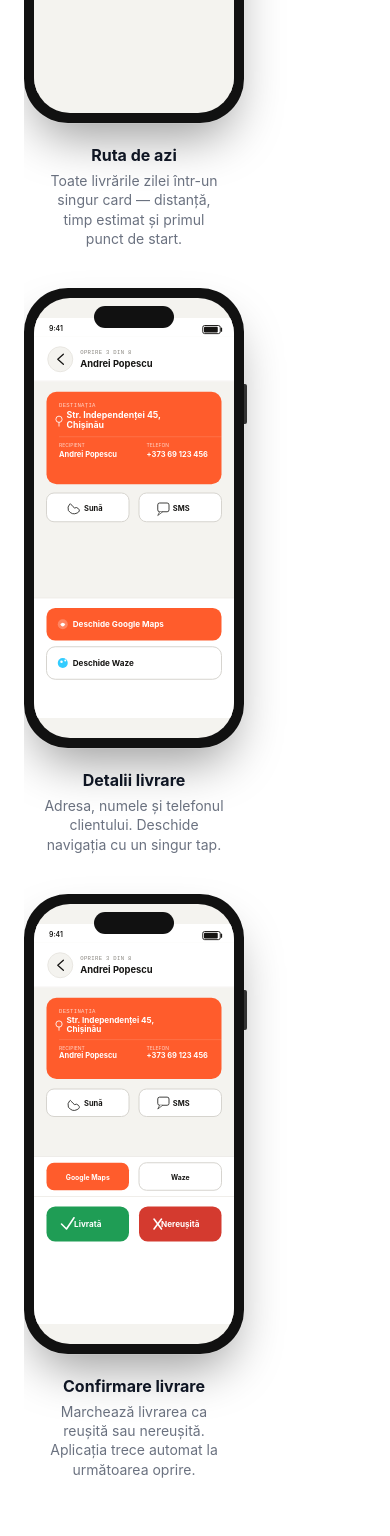
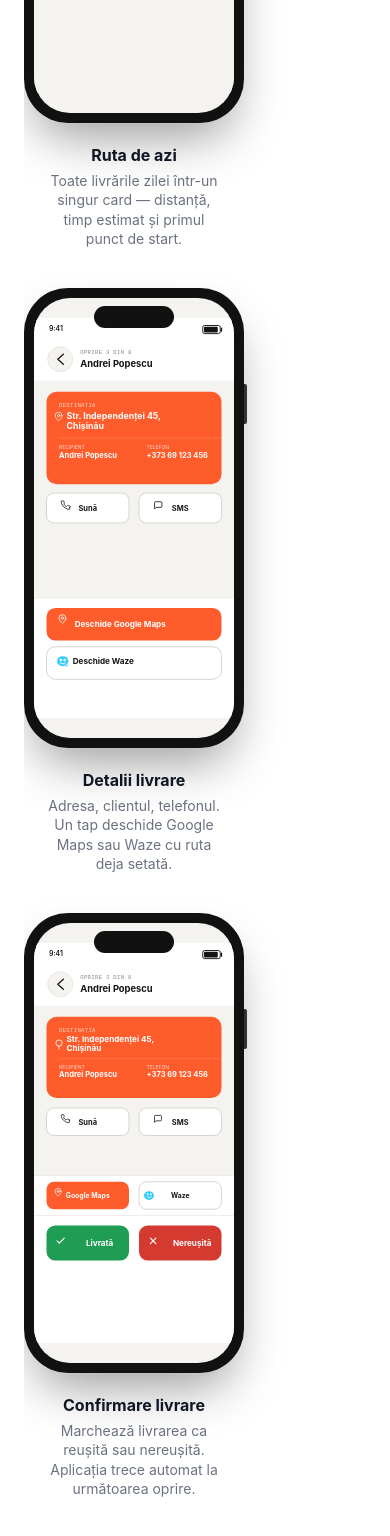
Before and after one commit to LoleWorks/livra, a React (Vite) app: page /sofer in a window 390 px wide. Shown: the part 1246-2782 px from the top of the page. Built offline with nearby package versions, Linux system fonts and the light colour scheme; no server answers.

Commit message:
Fix phone mockup icons: Feather SVG paths for phone/SMS/check/x, fix button icon overlap

```diff
--- a/src/pages/DriverDownload.tsx
+++ b/src/pages/DriverDownload.tsx
@@ -143,7 +143,6 @@ function DeliveryDetailSVG() {
       {/* Header */}
       <rect x="0" y="30" width="320" height="72" fill="#fff" />
       <line x1="0" y1="101" x2="320" y2="101" stroke="#E8E6E0" strokeWidth="1" />
-      {/* Back button */}
       <circle cx="42" cy="66" r="20" fill="#F4F3EF" stroke="#E8E6E0" strokeWidth="1.5" />
       <polyline points="47,58 38,66 47,74" fill="none" stroke="#161513" strokeWidth="2" strokeLinecap="round" strokeLinejoin="round" />
       <text x="74" y="58" fontSize="9" fill="#8A8780" fontFamily="monospace" letterSpacing="0.5">OPRIRE 3 DIN 8</text>
@@ -155,48 +154,57 @@ function DeliveryDetailSVG() {
       {/* Destination card */}
       <rect x="20" y="118" width="280" height="148" rx="16" fill="#FF5C2C" />
       <text x="40" y="142" fontSize="9" fill="rgba(255,255,255,0.75)" fontFamily="monospace" letterSpacing="0.5">DESTINAȚIA</text>
-      {/* pin icon */}
-      <circle cx="40" cy="162" r="5" fill="none" stroke="rgba(255,255,255,0.9)" strokeWidth="1.5" />
-      <line x1="40" y1="167" x2="40" y2="173" stroke="rgba(255,255,255,0.9)" strokeWidth="1.5" strokeLinecap="round" />
-      <text x="52" y="160" fontSize="14" fontWeight="700" fill="white">Str. Independenței 45,</text>
-      <text x="52" y="176" fontSize="14" fontWeight="700" fill="white">Chișinău</text>
+      {/* pin icon — Feather map-pin scaled */}
+      <g transform="translate(32,150) scale(0.62)" fill="none" stroke="rgba(255,255,255,0.9)" strokeWidth="2" strokeLinecap="round" strokeLinejoin="round">
+        <path d="M21 10c0 7-9 13-9 13s-9-6-9-13a9 9 0 0118 0z"/><circle cx="12" cy="10" r="3"/>
+      </g>
+      <text x="52" y="162" fontSize="14" fontWeight="700" fill="white">Str. Independenței 45,</text>
+      <text x="52" y="178" fontSize="14" fontWeight="700" fill="white">Chișinău</text>
 
-      <line x1="40" y1="190" x2="300" y2="190" stroke="rgba(255,255,255,0.2)" strokeWidth="1" />
+      <line x1="40" y1="192" x2="300" y2="192" stroke="rgba(255,255,255,0.2)" strokeWidth="1" />
 
-      <text x="40" y="207" fontSize="8" fill="rgba(255,255,255,0.75)">RECIPIENT</text>
-      <text x="40" y="222" fontSize="12" fontWeight="700" fill="white">Andrei Popescu</text>
-      <text x="180" y="207" fontSize="8" fill="rgba(255,255,255,0.75)">TELEFON</text>
-      <text x="180" y="222" fontSize="12" fontWeight="700" fill="white">+373 69 123 456</text>
+      <text x="40" y="209" fontSize="8" fill="rgba(255,255,255,0.75)">RECIPIENT</text>
+      <text x="40" y="224" fontSize="12" fontWeight="700" fill="white">Andrei Popescu</text>
+      <text x="180" y="209" fontSize="8" fill="rgba(255,255,255,0.75)">TELEFON</text>
+      <text x="180" y="224" fontSize="12" fontWeight="700" fill="white">+373 69 123 456</text>
 
-      {/* Action buttons */}
-      <rect x="20" y="280" width="132" height="46" rx="12" fill="#fff" stroke="#D4D2CC" strokeWidth="1.5" />
-      {/* phone icon */}
-      <path d="M57 298 Q53 302 55 308 Q61 316 69 312 Q75 309 71 305 Q68 302 65 304 Q62 302 60 299 Q58 296 57 298Z" fill="none" stroke="#161513" strokeWidth="1.3" strokeLinejoin="round" />
-      <text x="80" y="308" fontSize="12" fontWeight="700" fill="#161513">Sună</text>
+      {/* Sună button */}
+      <rect x="20" y="280" width="132" height="48" rx="12" fill="#fff" stroke="#D4D2CC" strokeWidth="1.5" />
+      {/* Feather phone icon */}
+      <g transform="translate(43,292) scale(0.65)" fill="none" stroke="#161513" strokeWidth="2" strokeLinecap="round" strokeLinejoin="round">
+        <path d="M22 16.92v3a2 2 0 01-2.18 2 19.79 19.79 0 01-8.63-3.07A19.5 19.5 0 013.95 12 19.79 19.79 0 01.87 3.38 2 2 0 012.86 1h3a2 2 0 012 1.72 12.84 12.84 0 00.7 2.81 2 2 0 01-.45 2.11L7.09 8.65a16 16 0 006.29 6.29l1.92-1.92a2 2 0 012.11-.45 12.84 12.84 0 002.81.7A2 2 0 0122 16.92z"/>
+      </g>
+      <text x="86" y="309" fontSize="12" fontWeight="700" fill="#161513" textAnchor="middle">Sună</text>
 
-      <rect x="168" y="280" width="132" height="46" rx="12" fill="#fff" stroke="#D4D2CC" strokeWidth="1.5" />
-      {/* message icon */}
-      <rect x="198" y="296" width="18" height="14" rx="3" fill="none" stroke="#161513" strokeWidth="1.3" />
-      <path d="M201 310 L198 316 L206 310" fill="#fff" stroke="#161513" strokeWidth="1" strokeLinejoin="round" />
-      <text x="222" y="308" fontSize="12" fontWeight="700" fill="#161513">SMS</text>
+      {/* SMS button */}
+      <rect x="168" y="280" width="132" height="48" rx="12" fill="#fff" stroke="#D4D2CC" strokeWidth="1.5" />
+      {/* Feather message-square icon */}
+      <g transform="translate(191,292) scale(0.65)" fill="none" stroke="#161513" strokeWidth="2" strokeLinecap="round" strokeLinejoin="round">
+        <path d="M21 15a2 2 0 01-2 2H7l-4 4V5a2 2 0 012-2h14a2 2 0 012 2z"/>
+      </g>
+      <text x="234" y="309" fontSize="12" fontWeight="700" fill="#161513" textAnchor="middle">SMS</text>
 
       {/* Bottom bar */}
       <rect x="0" y="448" width="320" height="192" fill="#fff" />
       <line x1="0" y1="448" x2="320" y2="448" stroke="#E8E6E0" strokeWidth="1" />
 
-      {/* Google Maps button */}
+      {/* Google Maps button — opens app with route pre-loaded */}
       <rect x="20" y="464" width="280" height="52" rx="14" fill="#FF5C2C" />
-      {/* map icon simplified */}
-      <circle cx="46" cy="490" r="8" fill="rgba(255,255,255,0.25)" />
-      <path d="M42 490 Q46 485 50 490 Q46 497 42 490Z" fill="white" />
-      <text x="62" y="494" fontSize="13" fontWeight="700" fill="white">Deschide Google Maps</text>
+      {/* Google Maps "M" pin shape */}
+      <g transform="translate(38,474) scale(0.62)" fill="none" stroke="white" strokeWidth="2" strokeLinecap="round" strokeLinejoin="round">
+        <path d="M21 10c0 7-9 13-9 13s-9-6-9-13a9 9 0 0118 0z"/><circle cx="12" cy="10" r="3"/>
+      </g>
+      <text x="65" y="494" fontSize="13" fontWeight="700" fill="white">Deschide Google Maps</text>
 
       {/* Waze button */}
       <rect x="20" y="526" width="280" height="52" rx="14" fill="#fff" stroke="#D4D2CC" strokeWidth="1.5" />
-      <circle cx="46" cy="552" r="8" fill="#33CCFF" />
-      <circle cx="44" cy="550" r="2" fill="white" />
-      <circle cx="50" cy="548" r="1.5" fill="white" />
-      <text x="62" y="556" fontSize="13" fontWeight="700" fill="#161513">Deschide Waze</text>
+      {/* Waze-style icon */}
+      <ellipse cx="46" cy="549" rx="9" ry="8" fill="#33CCFF" />
+      <circle cx="43" cy="547" r="2" fill="white" />
+      <circle cx="49" cy="547" r="2" fill="white" />
+      <path d="M42 552 Q46 555 50 552" fill="none" stroke="white" strokeWidth="1.5" strokeLinecap="round" />
+      <circle cx="52" cy="556" r="2" fill="#33CCFF" stroke="white" strokeWidth="1" />
+      <text x="62" y="554" fontSize="13" fontWeight="700" fill="#161513">Deschide Waze</text>
     </svg>
   )
 }
@@ -237,20 +245,32 @@ function ConfirmSVG() {
 
       {/* Action row */}
       <rect x="20" y="264" width="132" height="44" rx="12" fill="#fff" stroke="#D4D2CC" strokeWidth="1.5" />
-      <path d="M57 283 Q53 287 55 293 Q61 301 69 297 Q75 294 71 290 Q68 287 65 289 Q62 287 60 284 Q58 281 57 283Z" fill="none" stroke="#161513" strokeWidth="1.3" />
-      <text x="80" y="291" fontSize="12" fontWeight="700" fill="#161513">Sună</text>
+      {/* Feather phone icon */}
+      <g transform="translate(43,274) scale(0.62)" fill="none" stroke="#161513" strokeWidth="2" strokeLinecap="round" strokeLinejoin="round">
+        <path d="M22 16.92v3a2 2 0 01-2.18 2 19.79 19.79 0 01-8.63-3.07A19.5 19.5 0 013.95 12 19.79 19.79 0 01.87 3.38 2 2 0 012.86 1h3a2 2 0 012 1.72 12.84 12.84 0 00.7 2.81 2 2 0 01-.45 2.11L7.09 8.65a16 16 0 006.29 6.29l1.92-1.92a2 2 0 012.11-.45 12.84 12.84 0 002.81.7A2 2 0 0122 16.92z"/>
+      </g>
+      <text x="86" y="291" fontSize="12" fontWeight="700" fill="#161513" textAnchor="middle">Sună</text>
       <rect x="168" y="264" width="132" height="44" rx="12" fill="#fff" stroke="#D4D2CC" strokeWidth="1.5" />
-      <rect x="198" y="277" width="18" height="13" rx="3" fill="none" stroke="#161513" strokeWidth="1.3" />
-      <path d="M201 290 L198 296 L206 290" fill="#fff" stroke="#161513" strokeWidth="1" />
-      <text x="222" y="291" fontSize="12" fontWeight="700" fill="#161513">SMS</text>
+      {/* Feather message-square icon */}
+      <g transform="translate(191,274) scale(0.62)" fill="none" stroke="#161513" strokeWidth="2" strokeLinecap="round" strokeLinejoin="round">
+        <path d="M21 15a2 2 0 01-2 2H7l-4 4V5a2 2 0 012-2h14a2 2 0 012 2z"/>
+      </g>
+      <text x="234" y="291" fontSize="12" fontWeight="700" fill="#161513" textAnchor="middle">SMS</text>
 
       {/* Map row */}
       <rect x="0" y="372" width="320" height="64" fill="#fff" />
       <line x1="0" y1="372" x2="320" y2="372" stroke="#E8E6E0" strokeWidth="1" />
       <rect x="20" y="382" width="132" height="44" rx="12" fill="#FF5C2C" />
-      <text x="86" y="409" fontSize="11" fontWeight="700" fill="white" textAnchor="middle">Google Maps</text>
+      <g transform="translate(32,392) scale(0.55)" fill="none" stroke="white" strokeWidth="2" strokeLinecap="round" strokeLinejoin="round">
+        <path d="M21 10c0 7-9 13-9 13s-9-6-9-13a9 9 0 0118 0z"/><circle cx="12" cy="10" r="3"/>
+      </g>
+      <text x="86" y="408" fontSize="11" fontWeight="700" fill="white" textAnchor="middle">Google Maps</text>
       <rect x="168" y="382" width="132" height="44" rx="12" fill="#fff" stroke="#D4D2CC" strokeWidth="1.5" />
-      <text x="234" y="409" fontSize="11" fontWeight="700" fill="#161513" textAnchor="middle">Waze</text>
+      <ellipse cx="184" cy="404" rx="8" ry="7" fill="#33CCFF" />
+      <circle cx="182" cy="402" r="1.5" fill="white" />
+      <circle cx="187" cy="402" r="1.5" fill="white" />
+      <path d="M181 406 Q184 409 188 406" fill="none" stroke="white" strokeWidth="1.2" strokeLinecap="round" />
+      <text x="234" y="408" fontSize="11" fontWeight="700" fill="#161513" textAnchor="middle">Waze</text>
 
       {/* Outcome row — the key UI */}
       <rect x="0" y="436" width="320" height="204" fill="#fff" />
@@ -258,16 +278,21 @@ function ConfirmSVG() {
 
       {/* Green "Livrată" button */}
       <rect x="20" y="452" width="132" height="56" rx="14" fill="#1F9D55" />
-      {/* checkmark */}
-      <polyline points="44,480 52,488 64,470" fill="none" stroke="white" strokeWidth="2.5" strokeLinecap="round" strokeLinejoin="round" />
-      <text x="86" y="484" fontSize="13" fontWeight="700" fill="white" textAnchor="middle">Livrată</text>
+      {/* Feather check icon — left side of button */}
+      <g transform="translate(34,468) scale(0.72)" fill="none" stroke="white" strokeWidth="2.5" strokeLinecap="round" strokeLinejoin="round">
+        <polyline points="20,6 9,17 4,12"/>
+      </g>
+      {/* Text right of icon */}
+      <text x="105" y="485" fontSize="13" fontWeight="700" fill="white" textAnchor="middle">Livrată</text>
 
       {/* Red "Nereușită" button */}
       <rect x="168" y="452" width="132" height="56" rx="14" fill="#D43A2F" />
-      {/* X */}
-      <line x1="192" y1="472" x2="204" y2="488" stroke="white" strokeWidth="2.5" strokeLinecap="round" />
-      <line x1="204" y1="472" x2="192" y2="488" stroke="white" strokeWidth="2.5" strokeLinecap="round" />
-      <text x="234" y="484" fontSize="13" fontWeight="700" fill="white" textAnchor="middle">Nereușită</text>
+      {/* Feather x icon — left side of button */}
+      <g transform="translate(182,468) scale(0.72)" fill="none" stroke="white" strokeWidth="2.5" strokeLinecap="round" strokeLinejoin="round">
+        <line x1="18" y1="6" x2="6" y2="18"/><line x1="6" y1="6" x2="18" y2="18"/>
+      </g>
+      {/* Text right of icon */}
+      <text x="253" y="485" fontSize="13" fontWeight="700" fill="white" textAnchor="middle">Nereușită</text>
     </svg>
   )
 }
@@ -367,7 +392,7 @@ export default function DriverDownload() {
 
             <PhoneFrame
               title="Detalii livrare"
-              desc="Adresa, numele și telefonul clientului. Deschide navigația cu un singur tap."
+              desc="Adresa, clientul, telefonul. Un tap deschide Google Maps sau Waze cu ruta deja setată."
             >
               <DeliveryDetailSVG />
             </PhoneFrame>
```
